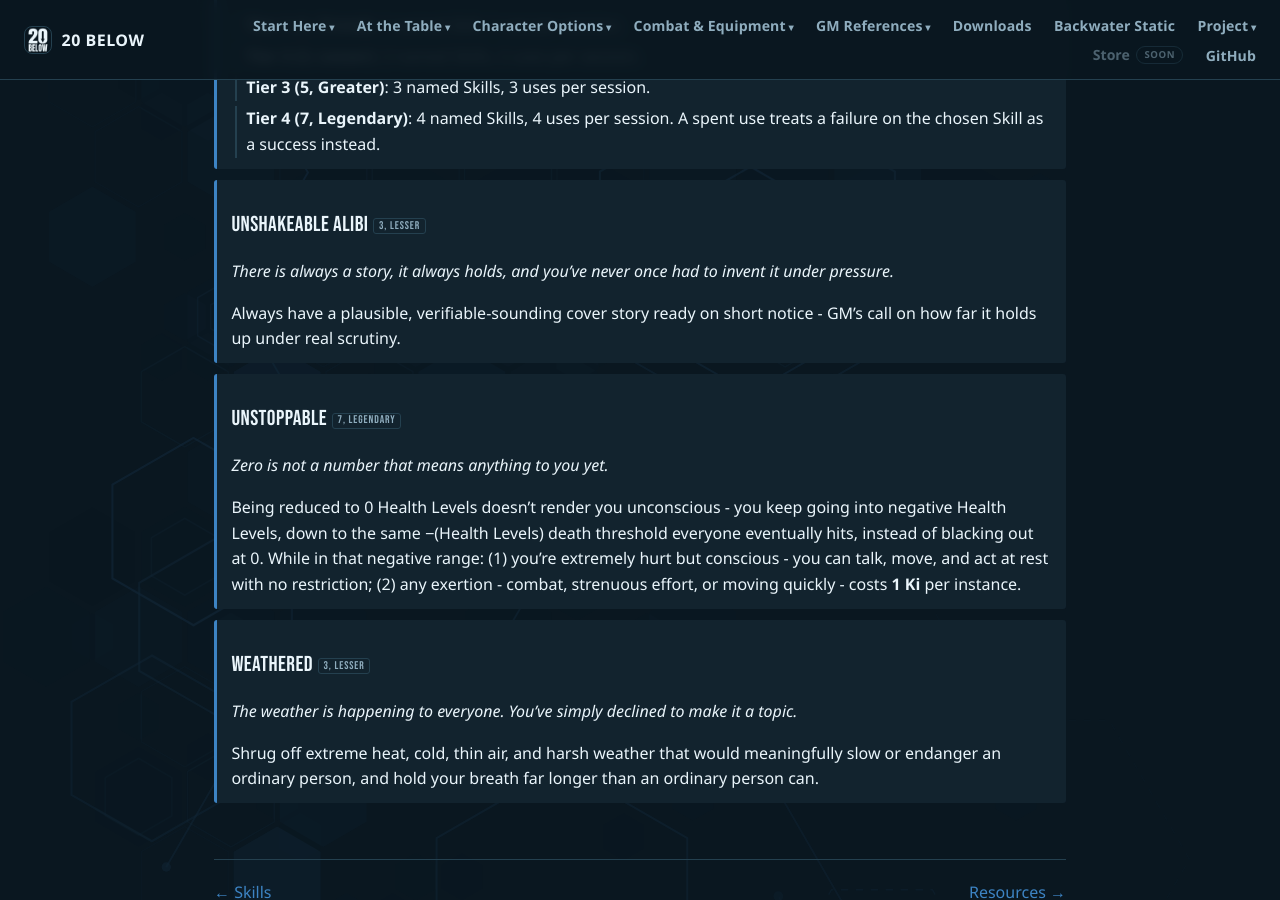
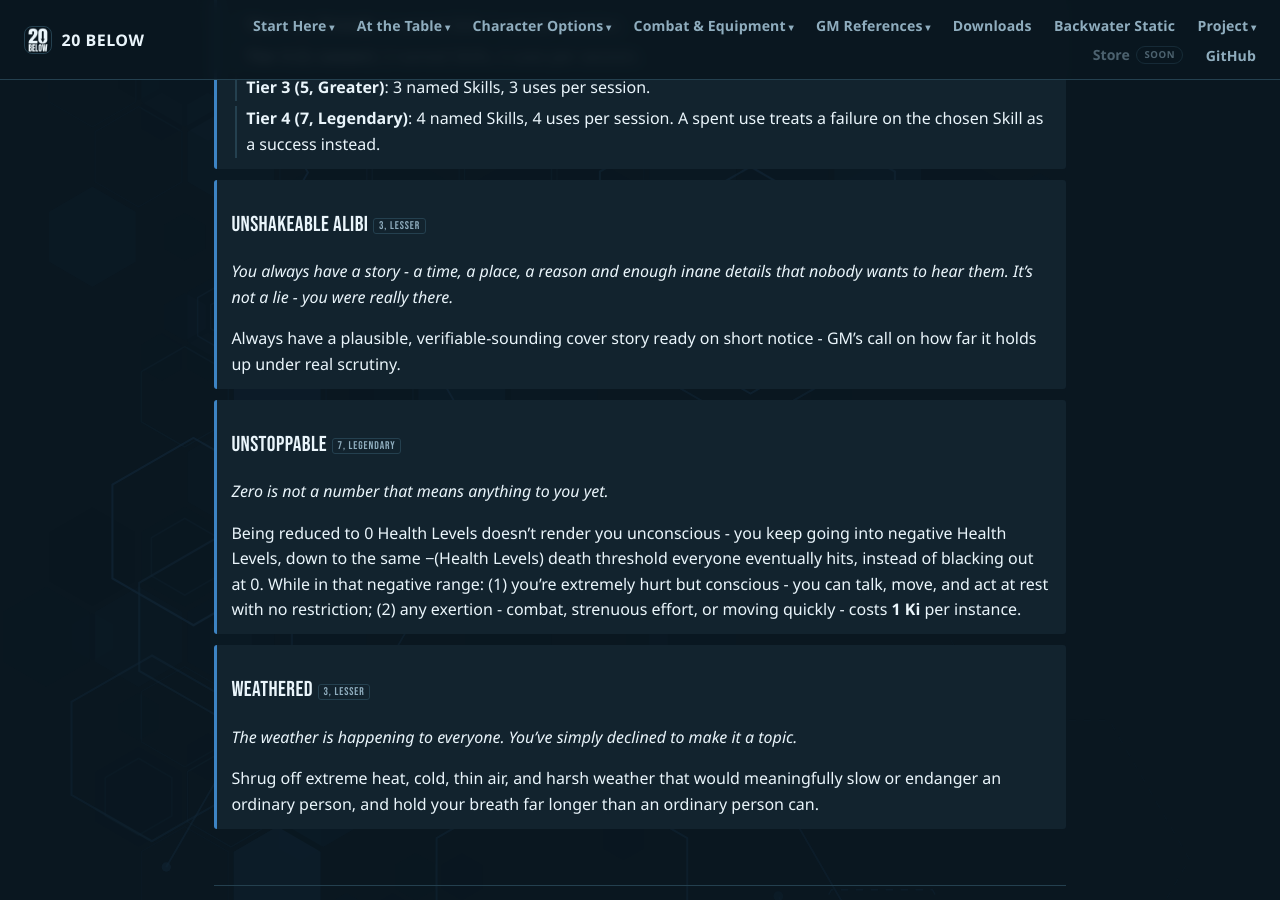
Before and after one commit to feralucce/20_Below, a Jekyll site: the page built from webbook/boons.md, in a window 1280 px wide and 900 px high, scrolled down 13899 px. Built offline with Jekyll 4.4.1, drawn with Linux system fonts in a browser that asks for light colours.

Commit message:
Boons: rework the Unshakeable Alibi flavour
Co-Authored-By: Claude Opus 5 <noreply@anthropic.com>

```diff
--- a/webbook/boons.md
+++ b/webbook/boons.md
@@ -912,7 +912,7 @@ Bought as one of four tiers (each includes every lower tier’s benefit - no nee
 
 <div class="boon-flavour" markdown="1">
 
-There is always a story, it always holds, and you’ve never once had to invent it under pressure.
+You always have a story - a time, a place, a reason and enough inane details that nobody wants to hear them. It's not a lie - you were really there.
 
 </div>
 
```
